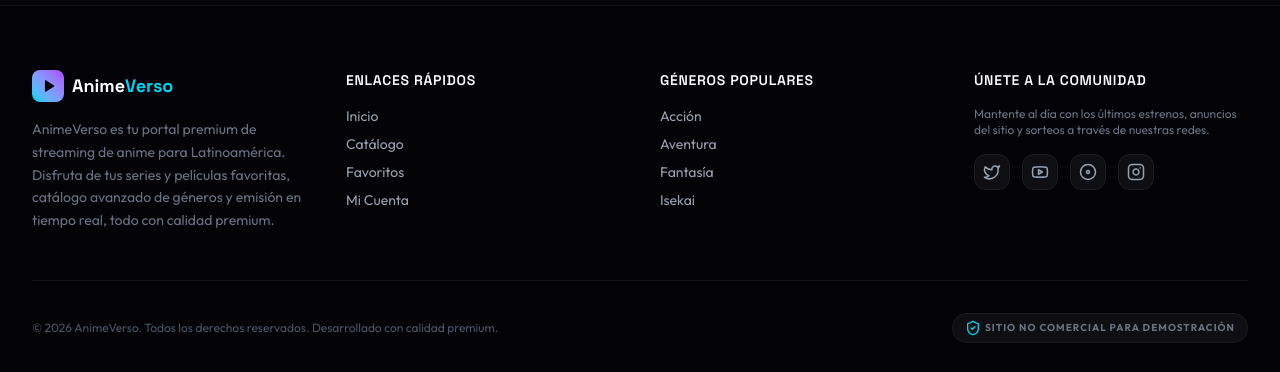
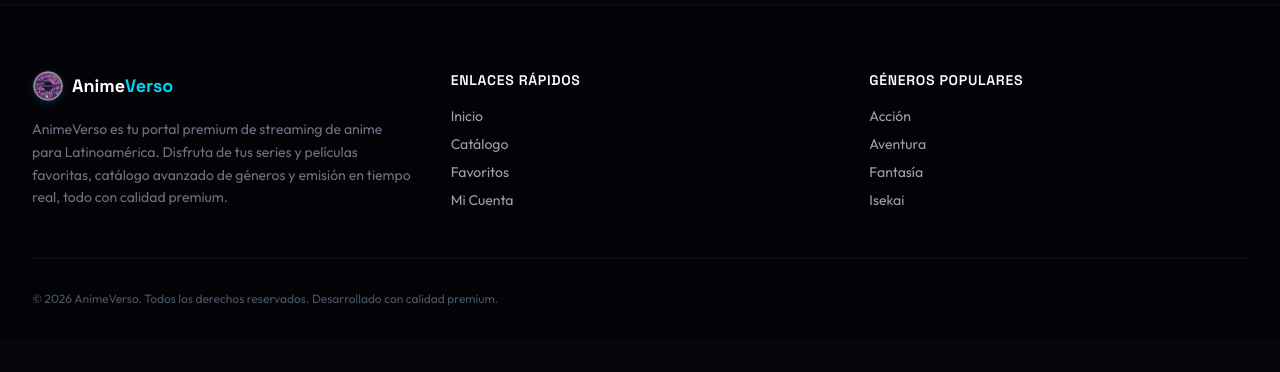
Before and after one commit to bellet45/AnimeVerso, a React (Vite) app: page / in a window 1280 px wide. Shown: the part 1059-1431 px from the top of the page. After the commit the page ends 1398 px from the top, so only its background shows below. Built offline with nearby package versions, Linux system fonts and the light colour scheme; no server answers.

Commit message:
feat(footer): remove community section and compliance badge

```diff
--- a/src/components/Footer.jsx
+++ b/src/components/Footer.jsx
@@ -8,14 +8,16 @@ export default function Footer() {
   return (
     <footer className="bg-[#030307] border-t border-white/5 pt-16 pb-8 text-gray-400">
       <div className="max-w-7xl mx-auto px-4 sm:px-6 lg:px-8">
-        <div className="grid grid-cols-1 md:grid-cols-2 lg:grid-cols-4 gap-10 mb-12">
+        <div className="grid grid-cols-1 md:grid-cols-2 lg:grid-cols-3 gap-10 mb-12">
 
           {/* Logo & Description */}
           <div className="space-y-4">
             <Link to="/" className="flex items-center gap-2 group">
-              <div className="w-8 h-8 rounded-lg bg-gradient-to-tr from-cyan-400 to-purple-500 flex items-center justify-center text-black font-extrabold group-hover:scale-105 transition-all">
-                <Play fill="currentColor" className="w-3.5 h-3.5 ml-0.5" />
-              </div>
+              <img
+                src="/logo.jpg"
+                alt="AnimeVerso"
+                className="w-8 h-8 rounded-full object-cover border border-white/10 shadow-md shadow-cyan-500/10 group-hover:scale-105 transition-all"
+              />
               <span className="font-display font-bold text-lg text-white">
                 Anime<span className="text-cyan-400">Verso</span>
               </span>
@@ -66,66 +68,13 @@ export default function Footer() {
               </li>
             </ul>
           </div>
-
-          {/* Socials & Community */}
-          <div className="space-y-4">
-            <h4 className="font-display font-semibold text-white text-sm uppercase tracking-wider mb-4">
-              Únete a la Comunidad
-            </h4>
-            <p className="text-xs text-gray-500">
-              Mantente al día con los últimos estrenos, anuncios del sitio y sorteos a través de nuestras redes.
-            </p>
-            <div className="flex gap-3">
-              <a
-                href="https://twitter.com"
-                target="_blank"
-                rel="noreferrer"
-                className="w-9 h-9 rounded-xl bg-white/5 border border-white/5 hover:border-cyan-400 hover:text-cyan-400 flex items-center justify-center transition-all hover:-translate-y-1"
-                aria-label="Twitter"
-              >
-                <Twitter className="w-4.5 h-4.5" />
-              </a>
-              <a
-                href="https://youtube.com"
-                target="_blank"
-                rel="noreferrer"
-                className="w-9 h-9 rounded-xl bg-white/5 border border-white/5 hover:border-red-500 hover:text-red-500 flex items-center justify-center transition-all hover:-translate-y-1"
-                aria-label="YouTube"
-              >
-                <Youtube className="w-4.5 h-4.5" />
-              </a>
-              <a
-                href="https://discord.com"
-                target="_blank"
-                rel="noreferrer"
-                className="w-9 h-9 rounded-xl bg-white/5 border border-white/5 hover:border-indigo-500 hover:text-indigo-500 flex items-center justify-center transition-all hover:-translate-y-1"
-                aria-label="Discord"
-              >
-                <Disc className="w-4.5 h-4.5" />
-              </a>
-              <a
-                href="https://instagram.com"
-                target="_blank"
-                rel="noreferrer"
-                className="w-9 h-9 rounded-xl bg-white/5 border border-white/5 hover:border-pink-500 hover:text-pink-500 flex items-center justify-center transition-all hover:-translate-y-1"
-                aria-label="Instagram"
-              >
-                <Instagram className="w-4.5 h-4.5" />
-              </a>
-            </div>
-          </div>
-
         </div>
 
-        {/* Bottom copyright & compliance banner */}
-        <div className="border-t border-white/5 pt-8 flex flex-col md:flex-row items-center justify-between gap-4">
+        {/* Bottom copyright */}
+        <div className="border-t border-white/5 pt-8 text-center md:text-left">
           <p className="text-xs text-gray-600">
             &copy; {currentYear} AnimeVerso. Todos los derechos reservados. Desarrollado con calidad premium.
           </p>
-          <div className="flex items-center gap-1 text-[10px] uppercase tracking-widest text-gray-500 font-bold bg-white/5 px-3 py-1.5 rounded-full border border-white/5 shadow-inner">
-            <ShieldCheck className="w-4 h-4 text-cyan-400" />
-            <span>Sitio no comercial para demostración</span>
-          </div>
         </div>
       </div>
     </footer>
```
